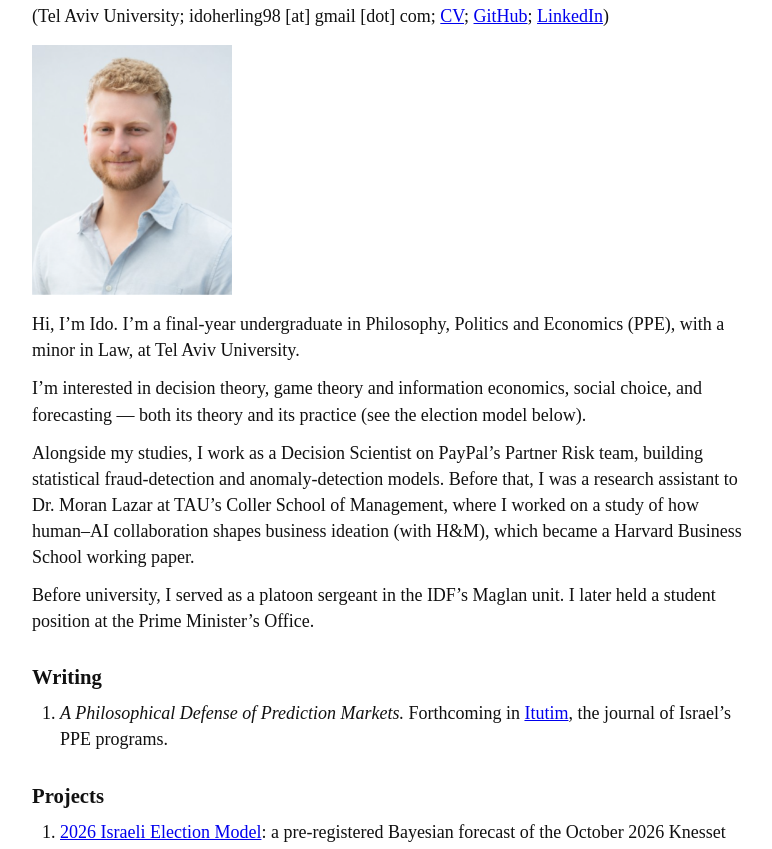
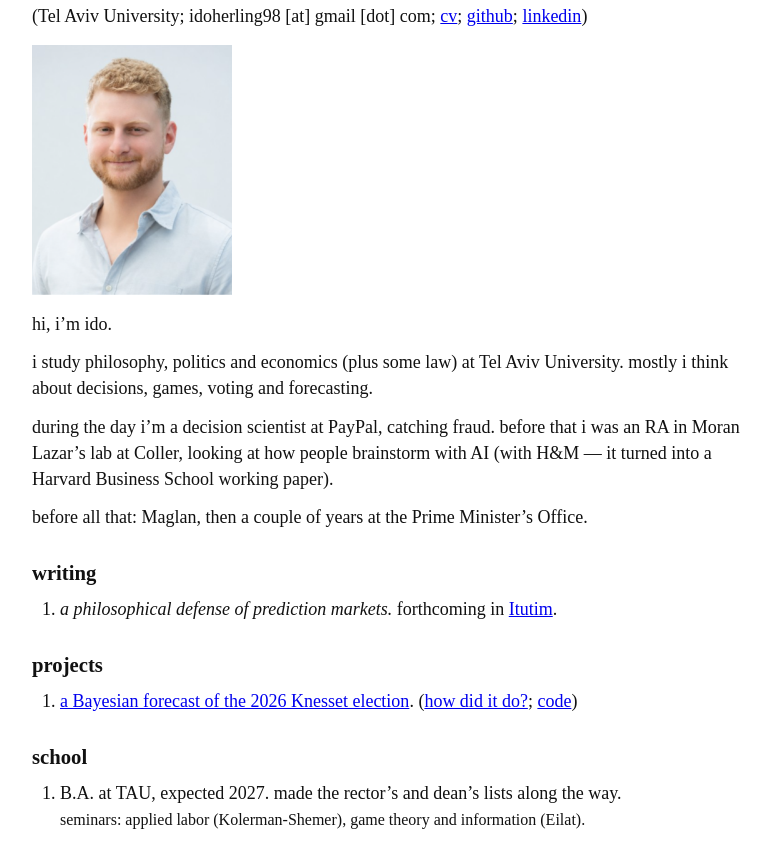
Before and after one commit to idoherling/idoherling.github.io, a plain HTML site: page index.html in a window 1280 px wide. Shown: the part 95-944 px from the top of the page, without its empty margins (248-1020 px from the left). Drawn offline with Linux system fonts and the light colour scheme.

Commit message:
Make homepage copy more casual
Co-Authored-By: Claude Opus 5.5 <noreply@anthropic.com>
Claude-Session: https://claude.ai/code/session_01TjkfGN2Qy4Hh1Avoui1eke

```diff
--- a/index.html
+++ b/index.html
@@ -33,36 +33,36 @@
 <body>
 
 <h1>Ido Herling</h1>
-<p>(Tel Aviv University; idoherling98 [at] gmail [dot] com; <a href="cv.pdf">CV</a>; <a href="https://github.com/idoherling">GitHub</a>; <a href="https://www.linkedin.com/in/ido-herling">LinkedIn</a>)</p>
+<p>(Tel Aviv University; idoherling98 [at] gmail [dot] com; <a href="cv.pdf">cv</a>; <a href="https://github.com/idoherling">github</a>; <a href="https://www.linkedin.com/in/ido-herling">linkedin</a>)</p>
 
 <img src="photo.jpg" alt="Ido Herling" width="200" height="250" style="object-fit:cover;object-position:center top" onerror="this.remove()">
 
-<p>Hi, I’m Ido. I’m a final-year undergraduate in Philosophy, Politics and Economics (PPE), with a minor in Law, at Tel Aviv University.</p>
+<p>hi, i’m ido.</p>
 
-<p>I’m interested in decision theory, game theory and information economics, social choice, and forecasting — both its theory and its practice (see the election model below).</p>
+<p>i study philosophy, politics and economics (plus some law) at Tel Aviv University. mostly i think about decisions, games, voting and forecasting.</p>
 
-<p>Alongside my studies, I work as a Decision Scientist on PayPal’s Partner Risk team, building statistical fraud-detection and anomaly-detection models. Before that, I was a research assistant to Dr. Moran Lazar at TAU’s Coller School of Management, where I worked on a study of how human–AI collaboration shapes business ideation (with H&amp;M), which became a Harvard Business School working paper.</p>
+<p>during the day i’m a decision scientist at PayPal, catching fraud. before that i was an RA in Moran Lazar’s lab at Coller, looking at how people brainstorm with AI (with H&amp;M — it turned into a Harvard Business School working paper).</p>
 
-<p>Before university, I served as a platoon sergeant in the IDF’s Maglan unit. I later held a student position at the Prime Minister’s Office.</p>
+<p>before all that: Maglan, then a couple of years at the Prime Minister’s Office.</p>
 
-<h3>Writing</h3>
+<h3>writing</h3>
 <ol>
-  <li><i>A Philosophical Defense of Prediction Markets.</i> Forthcoming in <a href="https://www.itutim.com/">Itutim</a>, the journal of Israel’s PPE programs.</li>
+  <li><i>a philosophical defense of prediction markets.</i> forthcoming in <a href="https://www.itutim.com/">Itutim</a>.</li>
 </ol>
 
-<h3>Projects</h3>
+<h3>projects</h3>
 <ol>
-  <li><a href="https://idoherling.github.io/2026_Election_Model/">2026 Israeli Election Model</a>: a pre-registered Bayesian forecast of the October 2026 Knesset election, backtested on eight elections since 2009. (<a href="https://idoherling.github.io/2026_Election_Model/scorecard.html">how did it do?</a>; <a href="https://github.com/idoherling/2026_Election_Model">code</a>)</li>
+  <li><a href="https://idoherling.github.io/2026_Election_Model/">a Bayesian forecast of the 2026 Knesset election</a>. (<a href="https://idoherling.github.io/2026_Election_Model/scorecard.html">how did it do?</a>; <a href="https://github.com/idoherling/2026_Election_Model">code</a>)</li>
 </ol>
 
-<h3>Education</h3>
+<h3>school</h3>
 <ol>
-  <li>B.A., Philosophy, Politics and Economics, minor in Law, Tel Aviv University (expected 2027). Rector’s and Dean’s Lists, 2024/25.<br>
-  <span class="small">Seminars: Applied Labor Economics (Matan Kolerman-Shemer); Game Theory and Information Economics (Ran Eilat).</span></li>
+  <li>B.A. at TAU, expected 2027. made the rector’s and dean’s lists along the way.<br>
+  <span class="small">seminars: applied labor (Kolerman-Shemer), game theory and information (Eilat).</span></li>
 </ol>
 
-<h3>Other things</h3>
-<p>I’m an extended-confirmed Wikipedia editor, and I like chess, history and weightlifting.</p>
+<h3>other things</h3>
+<p>wikipedia editor, chess, history, lifting.</p>
 
 </body>
 </html>
```
